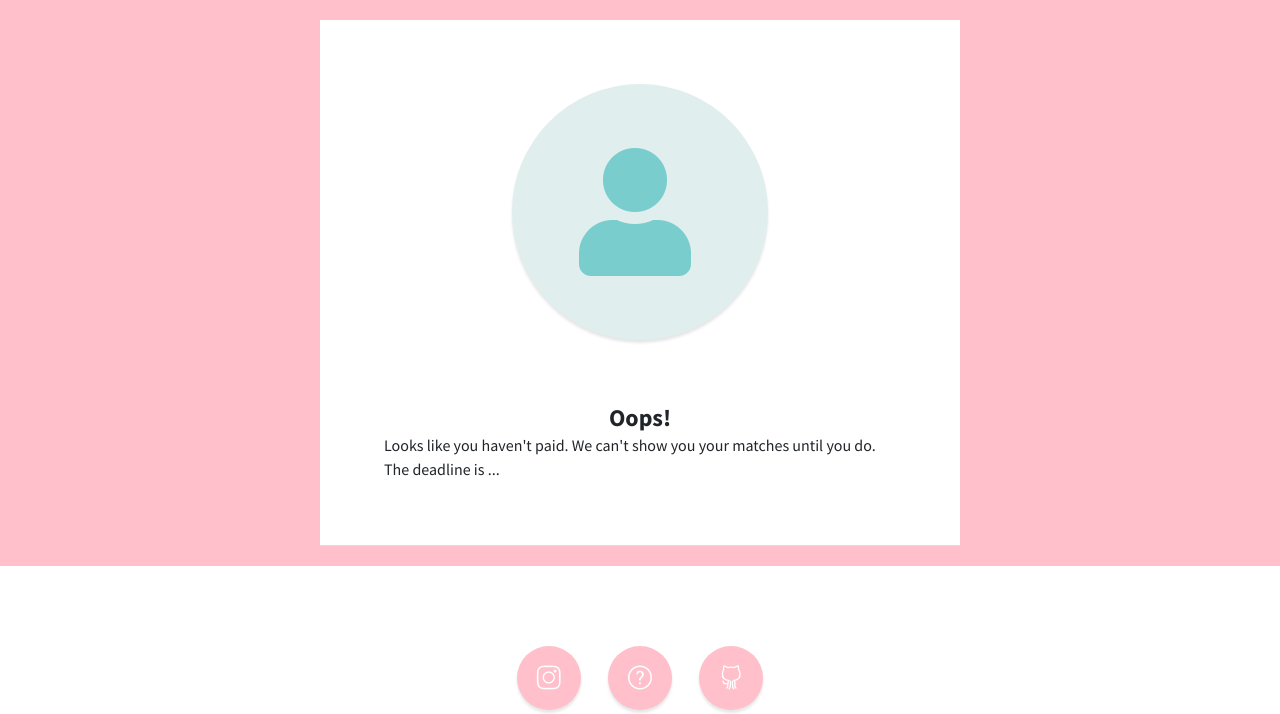
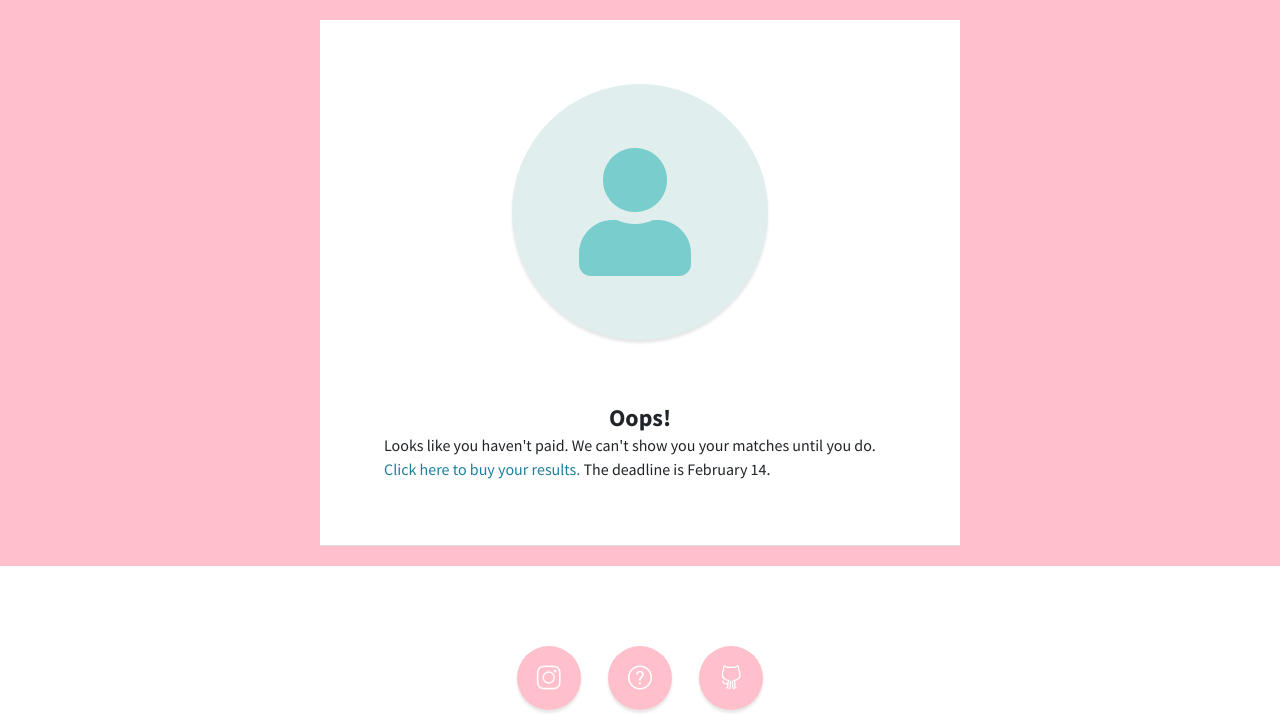
Before and after one commit to mpreyes/BisonMatch3.0, a Django app: template bisonMatchApp/templates/bisonMatchApp/matches.html in a window 1280 px wide. Shown: the top 714 px of the page. Run offline with Django 3.2, Linux system fonts and the light colour scheme; the template is opened without the code that fills it, so the values that code supplies are empty; some libraries are stand-ins or nearby versions.

Commit message:
change to unpaid match page add deadline and pay link

```diff
--- a/bisonMatchApp/templates/bisonMatchApp/matches.html
+++ b/bisonMatchApp/templates/bisonMatchApp/matches.html
@@ -46,7 +46,8 @@
           </div>
 
           <h4 class="instructions">Oops!</h4>
-          <p>Looks like you haven't paid. We can't show you your matches until you do. The deadline is ...</p>
+          <p>Looks like you haven't paid. We can't show you your matches until you do.
+            <a href="../../thanks">Click here to buy your results.</a> The deadline is February 14.</p>
         </div>
 
         <div class="col-lg-3 col-md-2 col-sm-1 col-1"></div>
--- a/bisonMatchApp/views.py
+++ b/bisonMatchApp/views.py
@@ -147,8 +147,8 @@ def matches(request, slug):
         res = cursor.fetchall()
     connection.close()
     for object in res:
-        matchLNumbers.append(object[1])
-        percentages.append(object[2])
+        matchLNumbers.append(object[2])
+        percentages.append(object[3])
 
     with closing(connection.cursor()) as cursor:
         cursor = connection.cursor()
```
